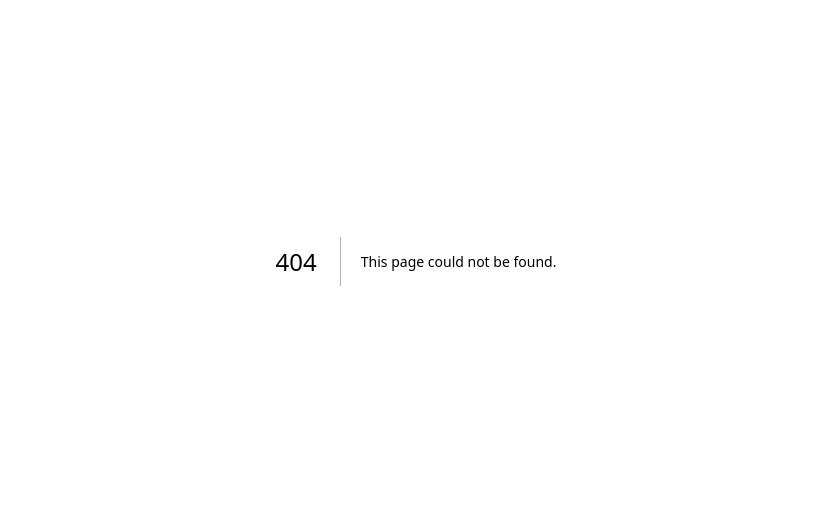
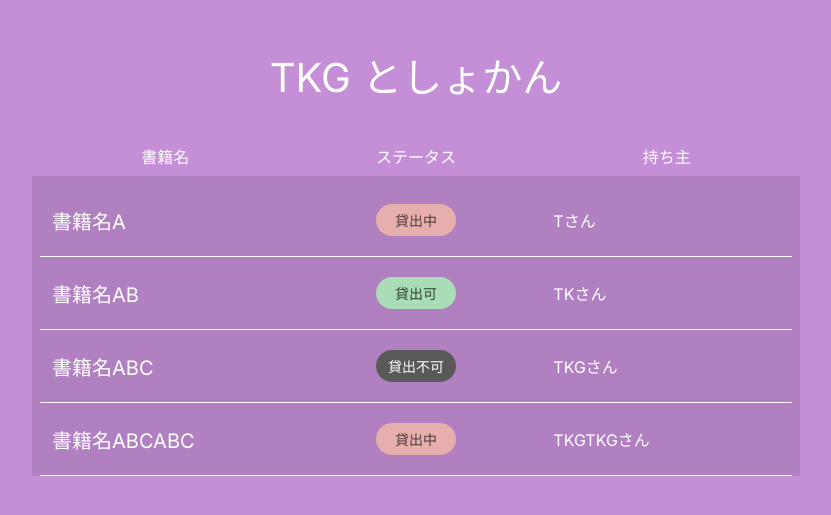
Before and after one commit to tamago-kake-gohan/tosho-kanri-ghost-client, a Next.js app: page /bookManagement in a window 1280 px wide. Before the commit this address had no page. Shown: the part 139-654 px from the top of the page, without its empty margins (224-1055 px from the left). Built offline with nearby package versions, Linux system fonts and the light colour scheme.

Commit message:
feature: add page BookManagement

```diff
--- /dev/null
+++ b/src/app/bookManagement/bookManagement.css
@@ -0,0 +1,18 @@
+.book-management-container {
+  display: flex;
+  flex-direction: column;
+  align-items: center;
+  justify-content: center;
+  height: 100vh;
+  background-color: #c48fd7;
+}
+
+.library-name {
+  color: white;
+  font-size: 40px;
+  margin-bottom: 32px;
+}
+
+.book-status-table {
+  margin-top: 16px;
+}
--- /dev/null
+++ b/src/app/bookManagement/page.tsx
@@ -0,0 +1,35 @@
+import "./bookManagement.css";
+import BookStatusTable from "@/components/BookStatusTable/BookStatusTable";
+
+const BookManagement = () => {
+  const books = [
+    {
+      bookName: "書籍名A",
+      status: "貸出中",
+      owner: "T",
+    },
+    {
+      bookName: "書籍名AB",
+      status: "貸出可",
+      owner: "TK",
+    },
+    {
+      bookName: "書籍名ABC",
+      status: "貸出不可",
+      owner: "TKG",
+    },
+    {
+      bookName: "書籍名ABCABC",
+      status: "貸出中",
+      owner: "TKGTKG",
+    },
+  ];
+  return (
+    <div className="book-management-container">
+      <div className="library-name">TKG としょかん</div>
+      <BookStatusTable books={books} className="book-status-table" />
+    </div>
+  );
+};
+
+export default BookManagement;
--- a/src/components/BookStatusTable/BookStatusTable.css
+++ b/src/components/BookStatusTable/BookStatusTable.css
@@ -1,6 +1,6 @@
 .table-container {
   min-width: 500px;
-  max-width: 800px;
+  width: 60%;
 }
 
 .table-header {
```
Also changed, not shown: src/app/bookManagement.tsx (deleted).
